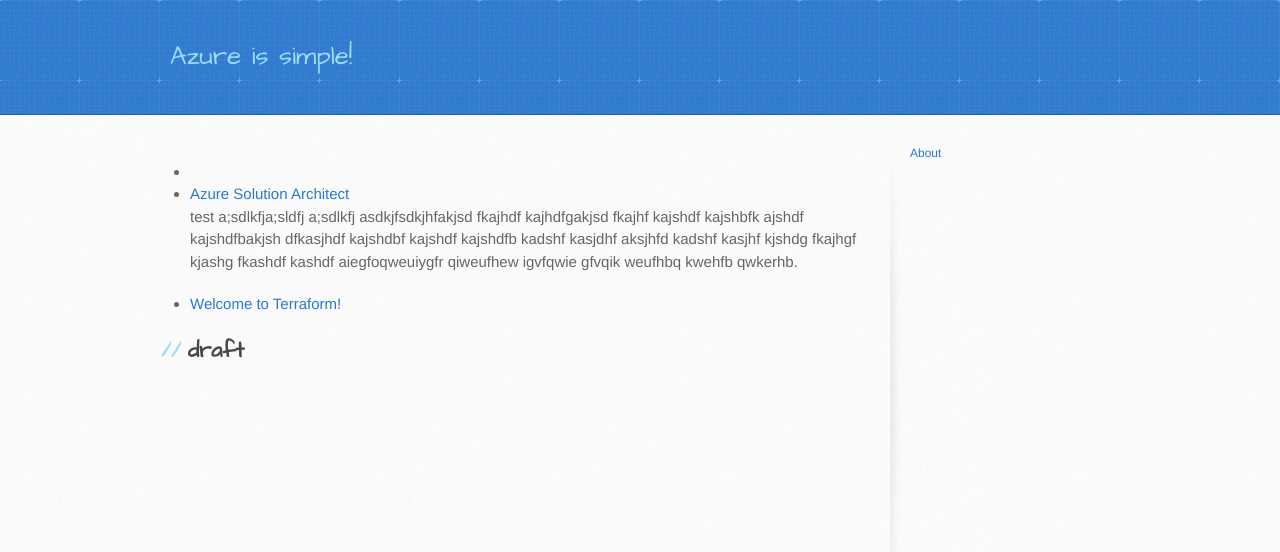
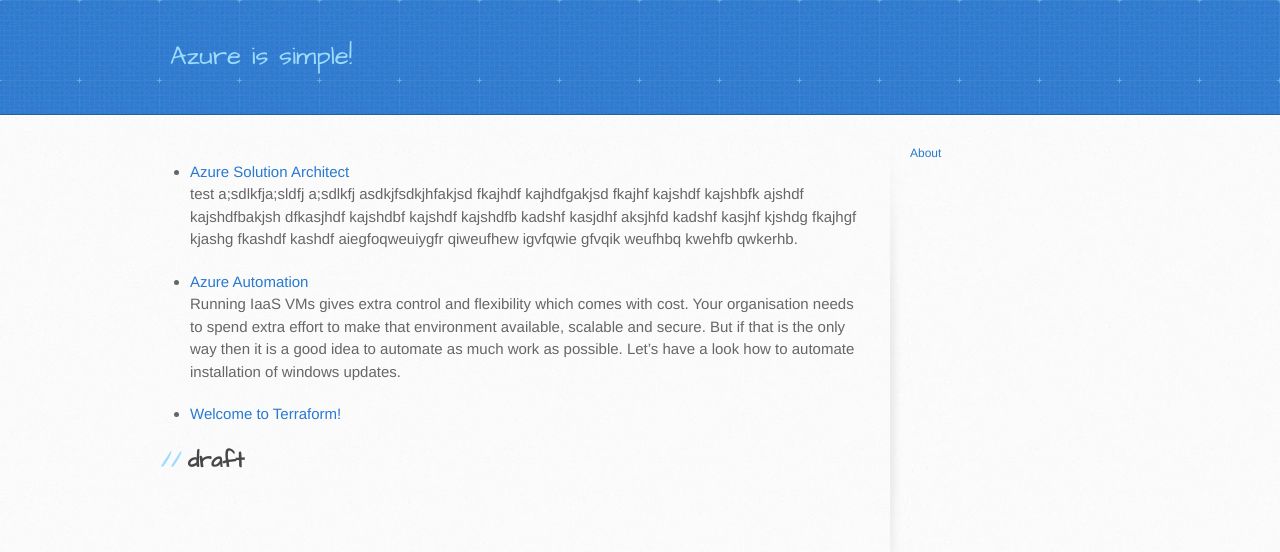
Before and after one commit to sharafullin/sharafullin.github.io, a Jekyll site: the page built from index.md, in a window 1280 px wide. Shown: the top 552 px of the page. Built offline with Jekyll 4.4.1, drawn with Linux system fonts in a browser that asks for light colours; our own code applies the rules of GitHub Pages for plain Markdown files; comment, search, counter and statistics services are not loaded; part of the change alters nothing that is shown.

Commit message:
add automation

```diff
--- a/_posts/2019-3-17-azure_automation.md
+++ b/_posts/2019-3-17-azure_automation.md
@@ -1,8 +1,8 @@
 ---
 layout:     post
-title:      "Automated udpates for IaaS VMs with Azure Automation"
+title:      "Azure Automation"
 date:       2019-3-17 16:16:01 -0600
-categories: [Azure Automation] IaaS Updates
+categories: IaaS Updates
 ---
 
 Running IaaS VMs gives extra control and flexibility which comes with cost. Your organisation needs to spend extra effort to make that environment available, scalable and secure. But if that is the only way then it is a good idea to automate as much work as possible. Let's have a look how to automate installation of windows updates.
```
